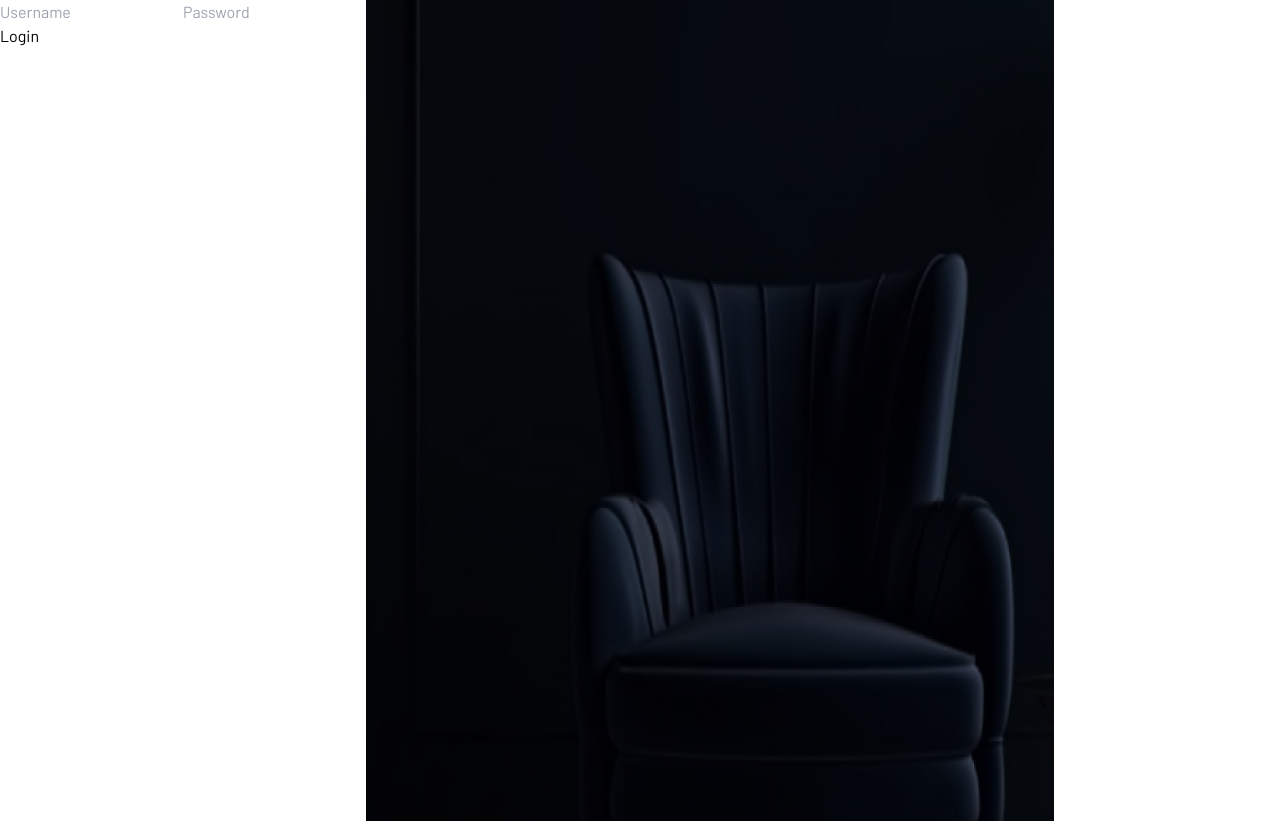
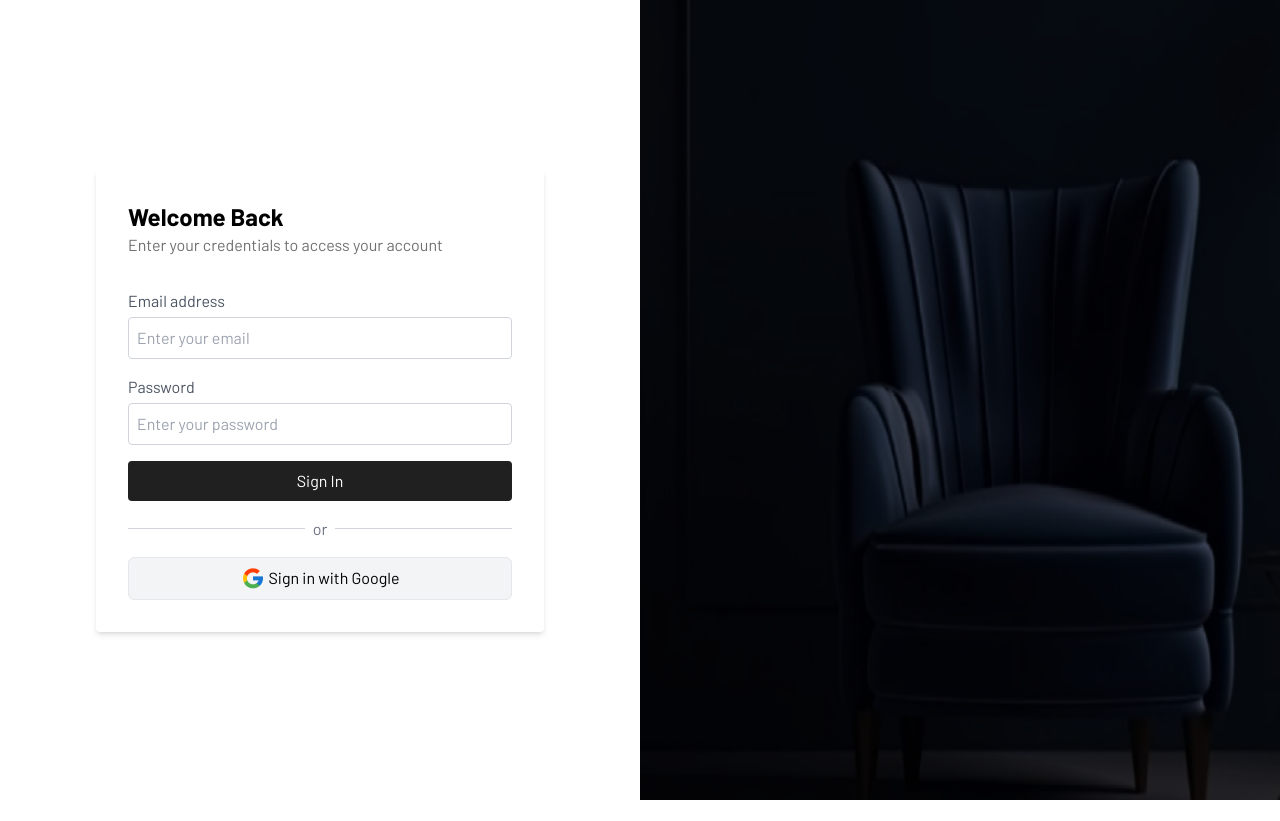
Before and after one commit to Al-Amin49/ecommerse-webapp, a React (Vite) app: page /login in a window 1280 px wide. Shown: the top 821 px of the page. After the commit the page ends 800 px from the top, so only its background shows below. Built offline with nearby package versions, Linux system fonts and the light colour scheme.

Commit message:
login design completed

```diff
--- a/src/Pages/Login/Login.jsx
+++ b/src/Pages/Login/Login.jsx
@@ -1,44 +1,85 @@
-
-
-import  { useState } from 'react';
+import { useState } from 'react';
 import { useAuth } from '../../components/useAuth';
-import loginImg from "../../assets/img/login.png"
+import loginImg from "../../assets/img/login.png";
+import googleLogo from "../../assets/img/icon.png"
 
 const Login = () => {
   const { login } = useAuth();
-    const [username, setUsername] = useState('');
+  const [email, setEmail] = useState('');
   const [password, setPassword] = useState('');
 
   const handleLogin = (e) => {
     e.preventDefault();
-        login({ username, password });
+    login({ email, password });
   };
 
   return (
-        <div className='flex'>
-         <div>
-         <form onSubmit={handleLogin}>
-           <div className="flex">
+    <div className="flex flex-col md:flex-row h-screen">
+      {/* Form Section */}
+      <div className="flex flex-col justify-center items-center md:w-1/2 w-full p-8">
+        <div className="w-full max-w-md bg-white p-8 rounded shadow-md">
+          <h2 className="text-2xl font-bold ">Welcome Back</h2>
+          <p className=" mb-8 text-[#707070]">Enter your credentials to access your account</p>
+          <form onSubmit={handleLogin} className="space-y-4">
+            <div className="flex flex-col">
+              <label htmlFor="email" className="mb-1 text-gray-600">
+                Email address
+              </label>
               <input
-                type="text"
-                value={username}
-                onChange={(e) => setUsername(e.target.value)}
-                placeholder="Username"
+                id="email"
+                type="email"
+                value={email}
+                onChange={(e) => setEmail(e.target.value)}
+                placeholder="Enter your email"
+                className="p-2 border border-gray-300 rounded focus:outline-none focus:ring-2 focus:ring-blue-500"
               />
+            </div>
+            <div className="flex flex-col">
+              <label htmlFor="password" className="mb-1 text-gray-600">
+                Password
+              </label>
               <input
+                id="password"
                 type="password"
                 value={password}
                 onChange={(e) => setPassword(e.target.value)}
-                placeholder="Password"
+                placeholder="Enter your password"
+                className="p-2 border border-gray-300 rounded focus:outline-none focus:ring-2 focus:ring-blue-500"
               />
             </div>
-            <button type="submit">Login</button>
+            <button
+              type="submit"
+              className="w-full bg-secondary text-white py-2 rounded hover:bg-blue-700 transition duration-200"
+            >
+              Sign In
+            </button>
+          </form>
 
-        </form>
+          {/* OR Divider */}
+          <div className="flex items-center my-4">
+            <hr className="flex-grow border-gray-300" />
+            <span className="mx-2 text-gray-500">or</span>
+            <hr className="flex-grow border-gray-300" />
           </div>
 
-         <div>
-        <img src={loginImg} alt="" />
+          {/* Google Login Button */}
+          <button
+            type="button"
+            className="w-full flex items-center justify-center bg-gray-100 rounded-md  border py-2  transition duration-200"
+          >
+            <img src={googleLogo} alt=""  className='mr-1'/>
+            Sign in with Google
+          </button>
+        </div>
+      </div>
+
+       {/* Image Section */}
+       <div className="hidden md:block md:w-1/2">
+        <img
+          src={loginImg}
+          alt="Login"
+          className="object-cover w-full h-full"
+        />
       </div>
     </div>
   );
```
Also changed, not shown: src/assets/img/icon.png (added). Lines whose indentation alone changed are shown as unchanged.
